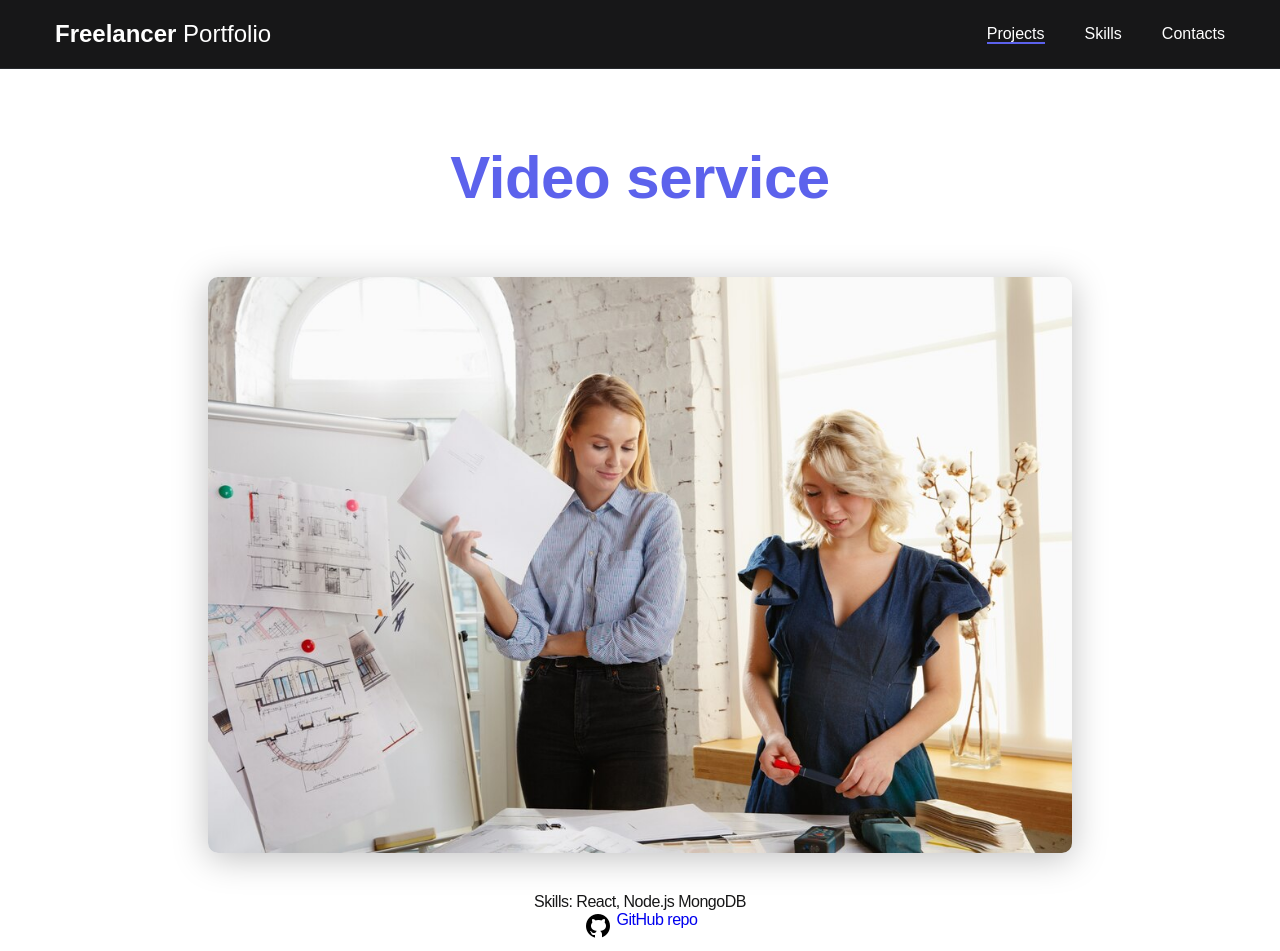
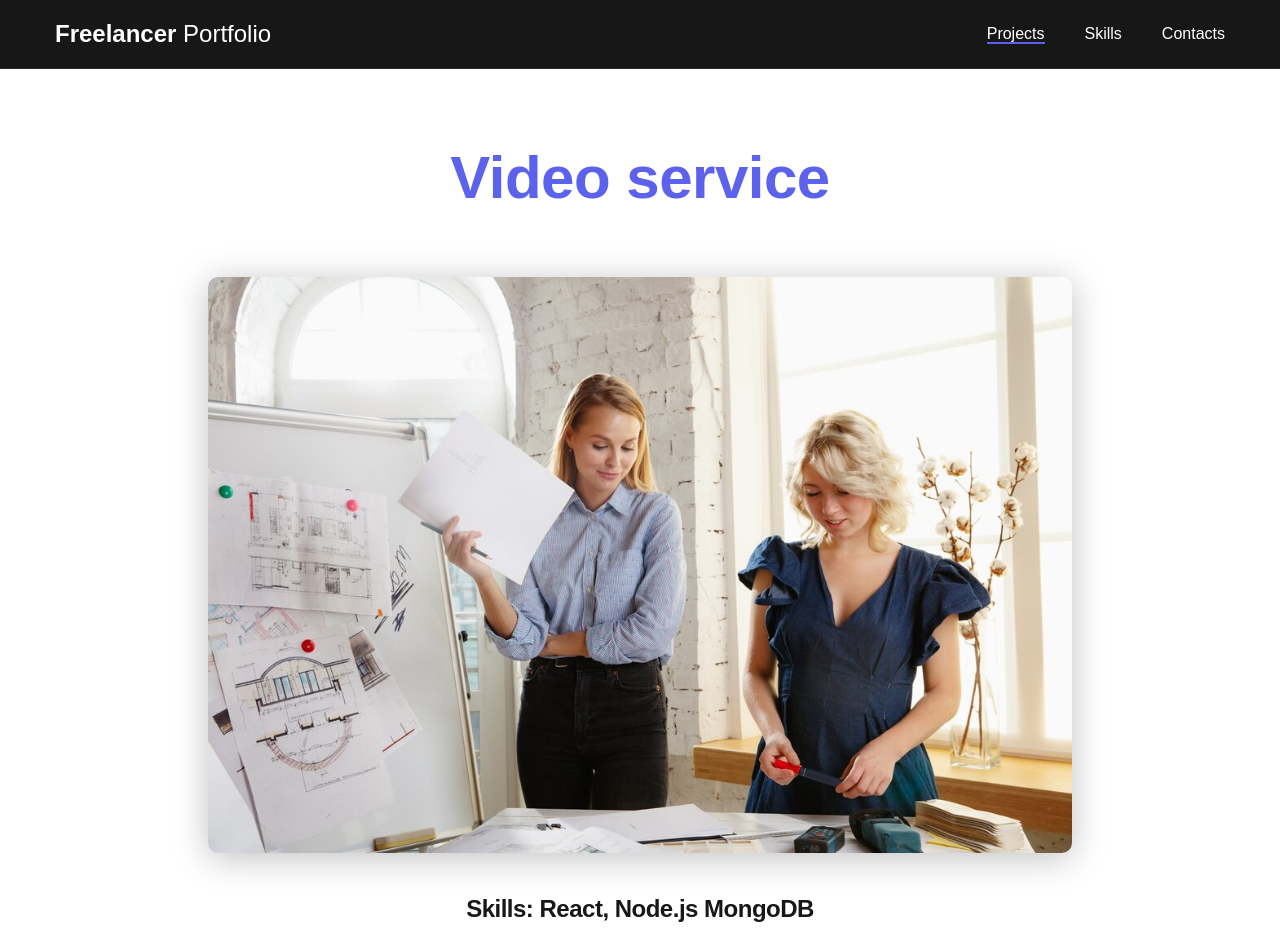
Before and after one commit to AleksandrKompanetc/freelance-portfolio-js, a plain HTML site: page project-page.html in a window 1280 px wide. Shown: the top 951 px of the page. Drawn offline with Linux system fonts and the light colour scheme.

Commit message:
creating project page

```diff
--- a/css/main.css
+++ b/css/main.css
@@ -2,6 +2,7 @@
 
 
 :root {
+  --blackpure: #000;
   --black: #171718;
   --black-border: #26292D;
   --white: #fff;
@@ -157,6 +158,29 @@ html, body {
   top: 1px;
 }
 
+.btn-outline {
+  display: flex;
+  column-gap: 10px;
+  align-items: center;
+
+  height: 48px;
+  padding: 12px 20px;
+  border-radius: 5px;
+  border: 1px solid var(--blackpure);
+  color: var(--blackpure);
+
+  transition: opacity 0.2s ease-in;
+}
+
+.btm-outline:hover {
+  opacity: 0.8;
+}
+
+.btn-outline:active {
+  position: relative;
+  top: 1px;
+}
+
 /* General */
 
 .section {
@@ -209,6 +233,7 @@ html, body {
   display: flex;
   flex-direction: column;
   align-items: center;
+  text-align: center;
 }
 
 .project-details__cover {
@@ -220,11 +245,10 @@ html, body {
 }
 
 .project-details__desc {
-
-}
-
-.btn-outline {
-
+  margin-bottom: 30px;
+  font-size: 24px;
+  font-weight: 700;
+  line-height: 1.3;
 }
 
 /* Footer */
```
